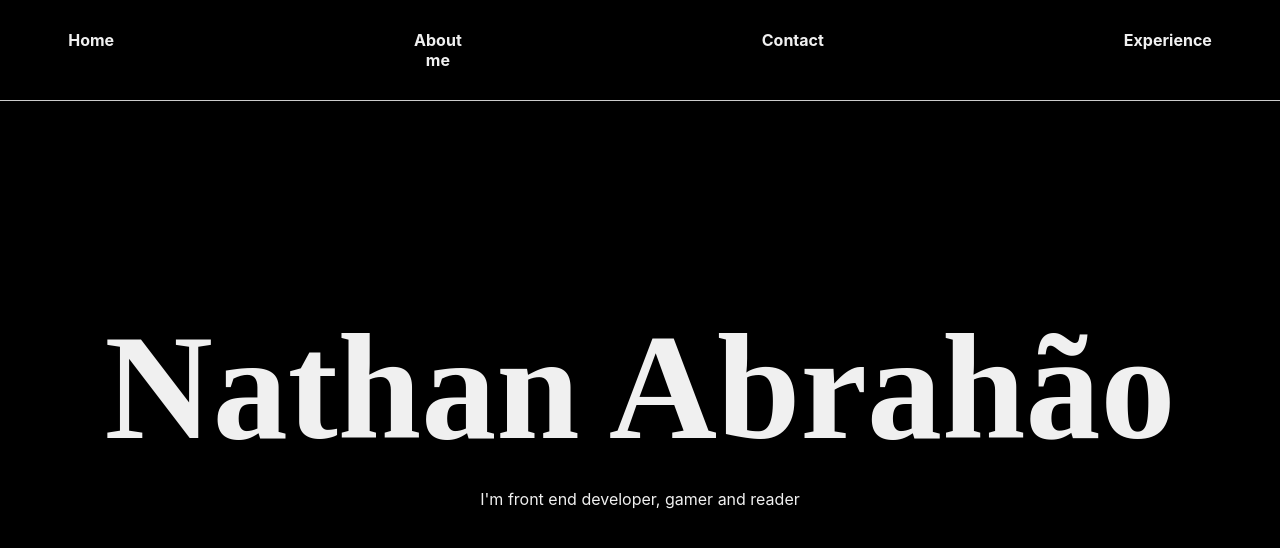
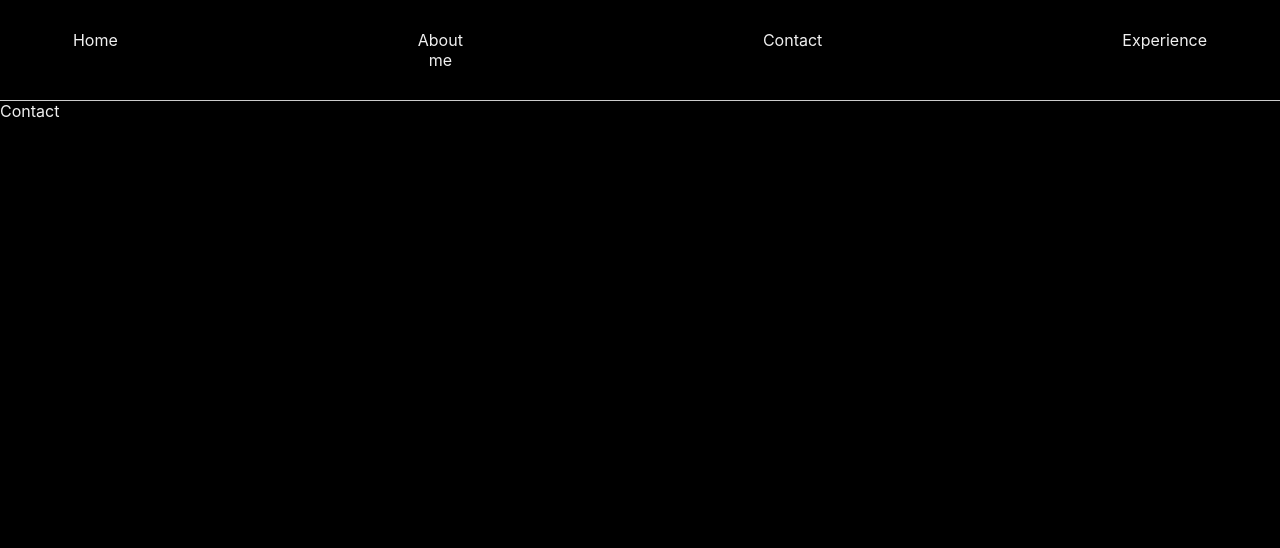
Before and after one commit to Nathanabrahao/Portifolio, a React (Create React App) app: page /Contact in a window 1280 px wide. Shown: the top 548 px of the page. Built offline with nearby package versions, Linux system fonts and the light colour scheme.

Commit message:
Third Commit: Active Pages and Router Function

```diff
--- a/src/App.css
+++ b/src/App.css
@@ -6,7 +6,6 @@ body {
   background-color: #000000;
   color: #F0F0F0;
 }
-
 
 .App-header {
   background-color: #000000;
@@ -25,8 +24,6 @@ body {
   margin: 200px 0 0 0;
 }
 
-
-
 .menu {
   list-style-type: none;
   display: flex;
@@ -44,10 +41,11 @@ body {
 nav a{
   text-decoration: none;
   color: #F0F0F0;
+}
+
+nav a.active{
   font-weight: bold;
 }
-
-
 
 @keyframes App-logo-spin {
   from {
--- a/src/App.tsx
+++ b/src/App.tsx
@@ -1,22 +1,13 @@
-import React from 'react';
 import './App.css';
-import ColorSchemesExample from './navbar'
+import { Navbar } from 'react-bootstrap';
+import { Outlet } from 'react-router';
 
 function App() {
   return (
-    <div className="App">
-      <header className="App-header">
-        <ColorSchemesExample />
-      </header>
-      <body className='App-body'>
-        <h1 className='Main-name'>
-          Nathan Abrahão
-        </h1>
-        <p>
-          I'm front end developer, gamer and reader
-        </p>
-      </body>
-    </div>
+    <>
+      <Navbar />
+      <Outlet />
+    </>
   );
 }
 
--- a/src/Pages/AboutMe/AboutMe.tsx
+++ b/src/Pages/AboutMe/AboutMe.tsx
@@ -1,10 +1,14 @@
 import React from 'react'
+import NavBarHeader from '../../navbar';
 
-interface Props {}
+interface Props { }
 
 const AboutMe = (props: Props) => {
-    return(
-        <div>AboutMe</div>
+    return (
+        <><header className="App-header">
+            <NavBarHeader />
+        </header>
+        <div>AboutMe</div></>
     )
 }
 
--- a/src/Pages/Contact/Contact.tsx
+++ b/src/Pages/Contact/Contact.tsx
@@ -1,10 +1,15 @@
 import React from 'react'
+import NavBarHeader from '../../navbar';
 
 interface Props {}
 
 const Contact = (props: Props) => {
     return(
+        <><header className="App-header">
+            <NavBarHeader />
+        </header>
         <div>Contact</div>
+        </>
     )
 }
 
--- a/src/Pages/HomePage/HomePage.tsx
+++ b/src/Pages/HomePage/HomePage.tsx
@@ -1,9 +1,15 @@
 import React from 'react'
+import "../HomePage/HomePage.css"
+import NavBarHeader from '../../navbar';
 
-interface Props {}
+interface Props { }
 
 const HomePage = (props: Props) => {
-    return(
+    return (
+        <div className="App">
+            <header className="App-header">
+                <NavBarHeader />
+            </header>
             <body className='App-body'>
                 <h1 className='Main-name'>
                     Nathan Abrahão
@@ -12,6 +18,7 @@ const HomePage = (props: Props) => {
                     I'm front end developer, gamer and reader
                 </p>
             </body>
+        </div>
     )
 }
 
--- a/src/Routes/Routes.tsx
+++ b/src/Routes/Routes.tsx
@@ -10,6 +10,7 @@ export const router = createBrowserRouter([
         element: <App />,
         children: [
             {path: "", element: <HomePage />},
+            {path: "homePage", element: <HomePage />},
             {path: "aboutMe", element: <AboutMe />},
             {path: "Contact", element: <Contact />}
         ]
--- a/src/index.tsx
+++ b/src/index.tsx
@@ -1,7 +1,6 @@
 import React from 'react';
 import ReactDOM from 'react-dom/client';
 import './index.css';
-import App from './App';
 import reportWebVitals from './reportWebVitals';
 import { RouterProvider } from 'react-router-dom';
 import { router } from './Routes/Routes';
--- a/src/navbar.tsx
+++ b/src/navbar.tsx
@@ -1,18 +1,17 @@
 import Container from 'react-bootstrap/Container';
 import Nav from 'react-bootstrap/Nav';
 import Navbar from 'react-bootstrap/Navbar';
-import NavDropdown from 'react-bootstrap/NavDropdown';
 
-function ColorSchemesExample() {
+function NavBarHeader() {
     return (
         <>
             <Navbar bg="dark" data-bs-theme="dark">
                 <Container>
                     <Nav className="menu">
-                        <Nav.Link className='menu__topics' href="#home">Home</Nav.Link>
-                        <Nav.Link className='menu__topics' href="#aboutMe">About me</Nav.Link>
-                        <Nav.Link className='menu__topics' href="#contact">Contact</Nav.Link>
-                        <Nav.Link className='menu__topics' href='#Experience'>Experience</Nav.Link>
+                        <Nav.Link className='menu__topics menu__home' href="homePage">Home</Nav.Link>
+                        <Nav.Link className='menu__topics menu__aboutMe' href="aboutMe">About me</Nav.Link>
+                        <Nav.Link className='menu__topics menu__contact' href="contact">Contact</Nav.Link>
+                        <Nav.Link className='menu__topics menu__experience' href='#Experience'>Experience</Nav.Link>
                     </Nav>
                 </Container>
             </Navbar>
@@ -20,4 +19,4 @@ function ColorSchemesExample() {
     );
 }
 
-export default ColorSchemesExample;
+export default NavBarHeader;
```
Lines whose indentation alone changed are shown as unchanged.
